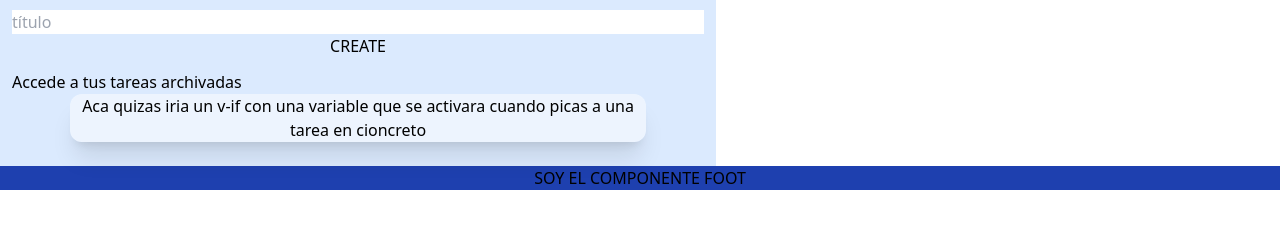
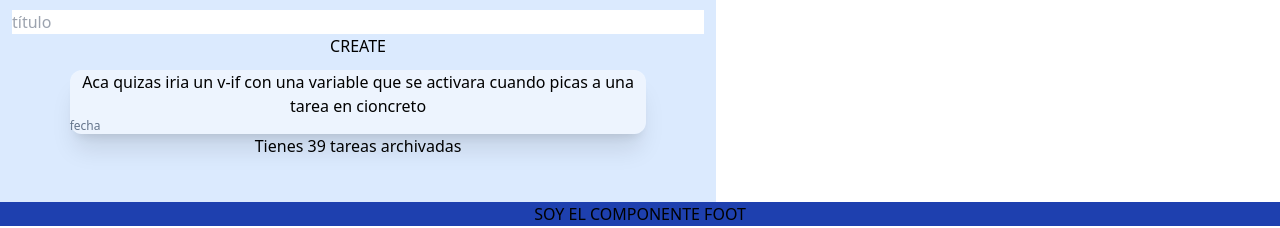
Before and after one commit to LionelSebastian/IronHack-Final-Project, a Vue app: page /dashboard in a window 1280 px wide. Shown: the part 212-440 px from the top of the page. Built offline with nearby package versions, Linux system fonts and the light colour scheme; no server answers; the database is empty.

Commit message:
Added=> Created task component, changes styles on task

```diff
--- a/src/components/sidebar.vue
+++ b/src/components/sidebar.vue
@@ -14,34 +14,10 @@
         <input type="text" placeholder="título" v-model="title" class="" />
         <button type="submit">CREATE</button>
         </form>
-        <div class>
-          Accede a tus tareas archivadas
+        <task/>
+        <div class="text-center pb-5">
+          Tienes 39 tareas archivadas
         </div>
-
-        <div class="w-5/6 rounded-xl bg-white bg-opacity-50 shadow-xl hover:rounded-2xl mx-auto">
-              <div class="text-center">
-              Aca quizas iria un v-if con una variable que se activara cuando picas a una tarea en cioncreto
-              </div>
-              <!-- <button
-                @click="updateCurrent(2, task.id)"
-                class="bg-white hover:bg-gray-100 text-gray-800 font-semibold px-2 border border-gray-400 rounded shadow">
-                TO DO
-              </button>
-              <div class="flex-col">
-                <div class="text-xs text-slate-500">
-                  {{ task.inserted_at.slice(0, 10) }} /
-                  {{ task.inserted_at.slice(11, 19) }}
-                </div>
-              </div> -->
-            </div>
-
-        <!-- <section>
-            <RouterLink to="/dashboard/tasks"  >tareas</RouterLink>
-            <img src="../../public/favicon.ico" alt="">
-            <RouterLink to="/dashboard/contact"  >contacto</RouterLink>
-            <img src="../../public/Ironhack_logologo.png" alt="">
-        </section> -->
-        <!-- </div> -->
     </body>
  </template>
 
@@ -51,6 +27,8 @@ import { mapStores } from "pinia";
 import userStore from "../stores/user";
 import tasksStore from "../stores/tasks";
 
+import task from "../components/task.vue"
+
 export default {
   data() {
     return {
@@ -59,6 +37,9 @@ export default {
       status: "1",
     };
   },
+
+  components:{ task },
+
   computed: {
     ...mapStores(userStore, tasksStore),
   },
--- /dev/null
+++ b/src/components/task.vue
@@ -0,0 +1,62 @@
+<template>
+    <div class="w-5/6 rounded-xl bg-white bg-opacity-50 shadow-xl hover:rounded-2xl mx-auto">
+        <div class="text-center">
+            Aca quizas iria un v-if con una variable que se activara cuando picas a una tarea en cioncreto
+        </div>
+        <!-- <button
+         @click="updateCurrent(2, task.id)"
+        class="bg-white hover:bg-gray-100 text-gray-800 font-semibold px-2 border border-gray-400 rounded shadow">
+            TO DO
+        </button> -->
+        <div class="flex-col">
+           <div class="text-xs text-slate-500">
+            fecha
+            <!-- {{ task.inserted_at.slice(0, 10) }} /
+            {{ task.inserted_at.slice(11, 19) }} -->
+            </div>
+        </div>
+    </div>
+</template>
+
+<script>
+import { mapStores } from "pinia";
+import userStore from "../stores/user";
+import tasksStore from "../stores/tasks";
+
+export default {
+//     data() {
+//     return {
+//       user_id: null,
+//       title: null,
+//       status: "1",
+//     };
+//     },
+
+//     methods: {
+//     async createNew() {
+//       await this.tasksStore.createTask(
+//         this.userStore.user.id,
+//         this.title,
+//         this.status,
+//         this.timeTask
+//       );
+//       await this.tasksStore.fetchTasks();
+//     },
+
+//     async updateCurrent(status, id) {
+//       await this.tasksStore.updateTask(status, id);
+//       await this.tasksStore.fetchTasks();
+//     },
+
+//     async borrar(id) {
+//       await this.tasksStore.deleteTask(id);
+//       await this.tasksStore.fetchTasks();
+//     },
+//   },
+
+//   mounted() {
+//     this.tasksStore.fetchTasks();
+//     console.log(tasksStore.tasks)
+//   },
+};
+</script>
--- a/src/components/tasks.vue
+++ b/src/components/tasks.vue
@@ -26,10 +26,10 @@
     </div >
     <div class=" bg-red-300 w-1/3">
       IN PROGRESS
-      <div v-for="task in tasksStore.tasks" class="w-[200px] my-5 mx-auto">
+      <div v-for="task in tasksStore.tasks" class="w-5/6 my-5 mx-auto hover:animate-bounce">
             <div
               v-if="task.status == 2"
-              class="w-[200px] h-[100px] rounded-xl group space-y-3 bg-white bg-opacity-50 shadow-xl hover:rounded-2xl">
+              class="rounded-xl group space-y-3 bg-white bg-opacity-50 shadow-xl hover:rounded-2xl">
               <div>
               {{ task.title }}
               </div>
@@ -47,10 +47,10 @@
     </div>
     <div class=" bg-red-500 w-1/3 ">
       COMPLETED
-      <div v-for="task in tasksStore.tasks" class="w-[200px] my-5 mx-auto">
+      <div v-for="task in tasksStore.tasks" class="w-5/6 my-5 mx-auto hover:animate-bounce">
             <div
               v-if="task.status == 3"
-              class="w-[200px] h-[100px] rounded-xl group space-y-3 bg-white bg-opacity-50 shadow-xl hover:rounded-2xl">
+              class="rounded-xl group space-y-3 bg-white bg-opacity-50 shadow-xl hover:rounded-2xl">
               <div>
                 {{ task.title }}
               </div>
```
